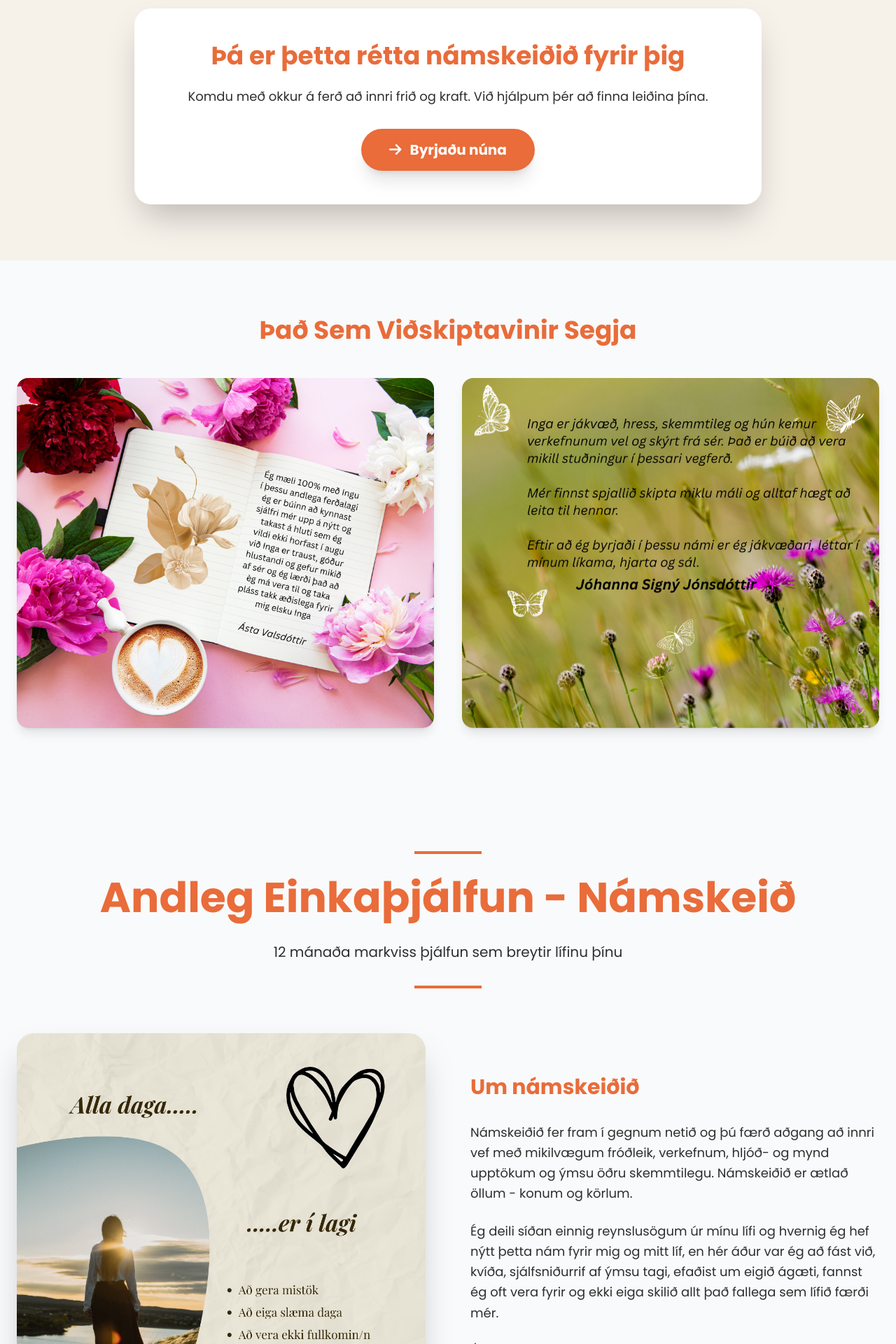
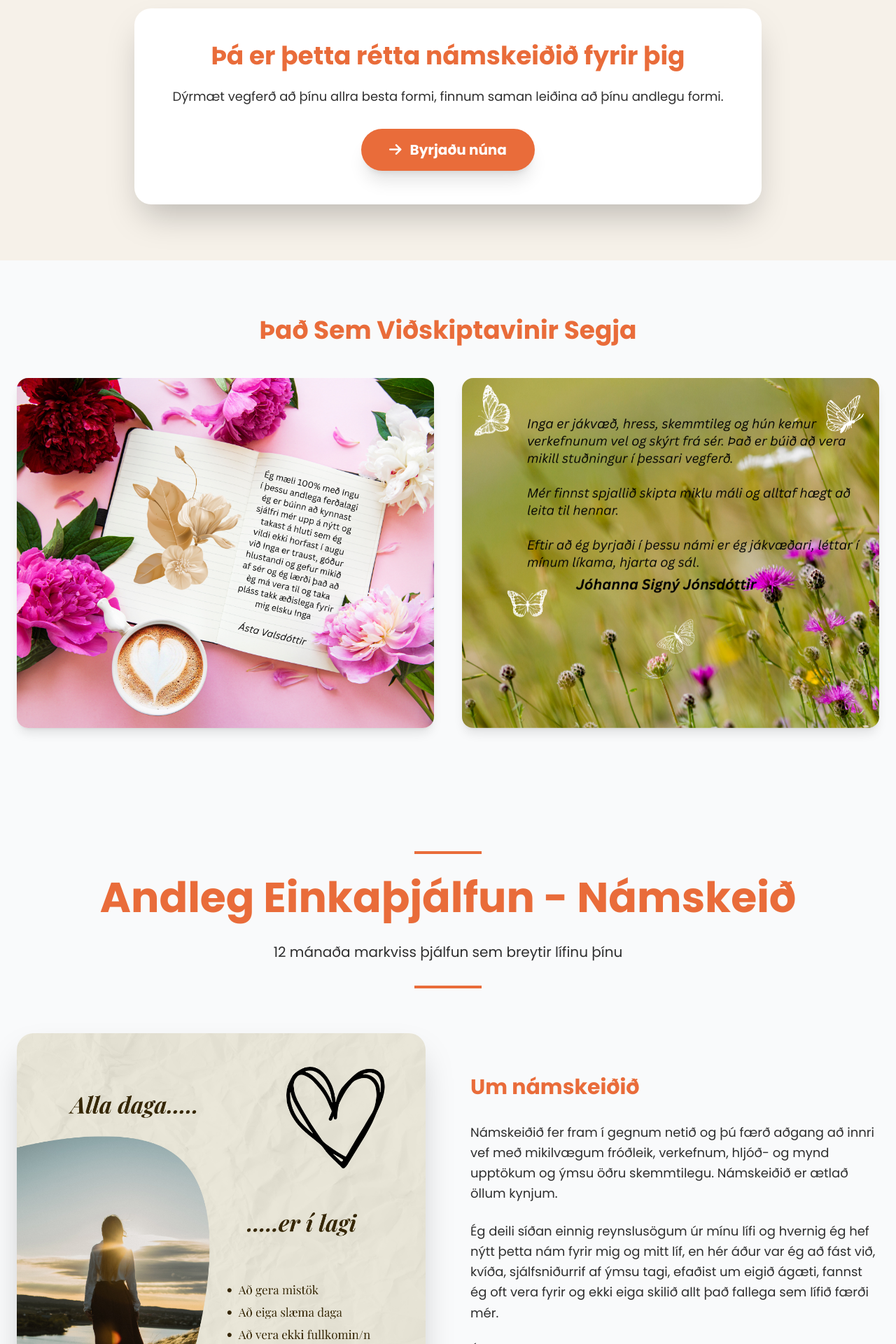
Before and after one commit to HaxorHax22/andleg_thjalfun, a plain HTML site: page index.html in a window 1280 px wide. Shown: the part 2520-4440 px from the top of the page at 70% size. Drawn offline with nearby package versions, Linux system fonts and the light colour scheme.

Commit message:
changes to text

```diff
--- a/index.html
+++ b/index.html
@@ -585,7 +585,7 @@
                 <div class="text-center reveal-zoom">
                     <div class="bg-white rounded-3xl shadow-2xl p-12 max-w-4xl mx-auto">
                         <h3 class="text-3xl md:text-4xl font-bold text-custom-spiritual-dark mb-6">Þá er þetta rétta námskeiðið fyrir þig</h3>
-                        <p class="text-deep-charcoal text-lg mb-8">Komdu með okkur á ferð að innri frið og kraft. Við hjálpum þér að finna leiðina þína.</p>
+                        <p class="text-deep-charcoal text-lg mb-8">Dýrmæt vegferð að þínu allra besta formi, finnum saman leiðina að þínu andlegu formi.</p>
                         <a href="#namskeidid" class="inline-block bg-custom-spiritual-dark text-white px-10 py-4 rounded-full text-xl font-bold hover:bg-orange-600 transition duration-300 shadow-xl">
                             <i class="fas fa-arrow-right mr-3"></i>Byrjaðu núna
                         </a>
@@ -638,7 +638,7 @@
                         <div class="reveal-right">
                             <h3 class="text-3xl font-bold text-custom-spiritual-dark mb-8">Um námskeiðið</h3>
                             <p class="text-deep-charcoal text-lg mb-6 leading-relaxed">
-                                Námskeiðið fer fram í gegnum netið og þú færð aðgang að innri vef með mikilvægum fróðleik, verkefnum, hljóð- og mynd upptökum og ýmsu öðru skemmtilegu. Námskeiðið er ætlað öllum - konum og körlum.
+                                Námskeiðið fer fram í gegnum netið og þú færð aðgang að innri vef með mikilvægum fróðleik, verkefnum, hljóð- og mynd upptökum og ýmsu öðru skemmtilegu. Námskeiðið er ætlað öllum kynjum.
                             </p>
                             <p class="text-deep-charcoal text-lg mb-6 leading-relaxed">
                                 Ég deili síðan einnig reynslusögum úr mínu lífi og hvernig ég hef nýtt þetta nám fyrir mig og mitt líf, en hér áður var ég að fást við, kvíða, sjálfsniðurrif af ýmsu tagi, efaðist um eigið ágæti, fannst ég oft vera fyrir og ekki eiga skilið allt það fallega sem lífið færði mér.
```
